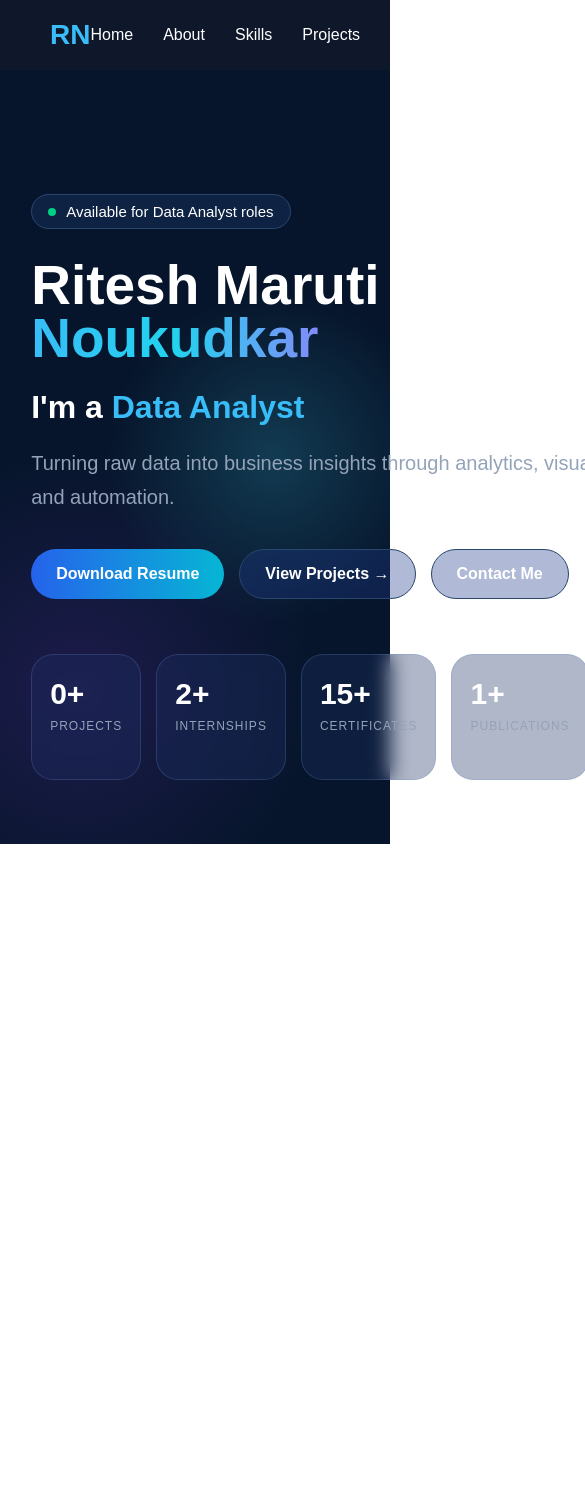
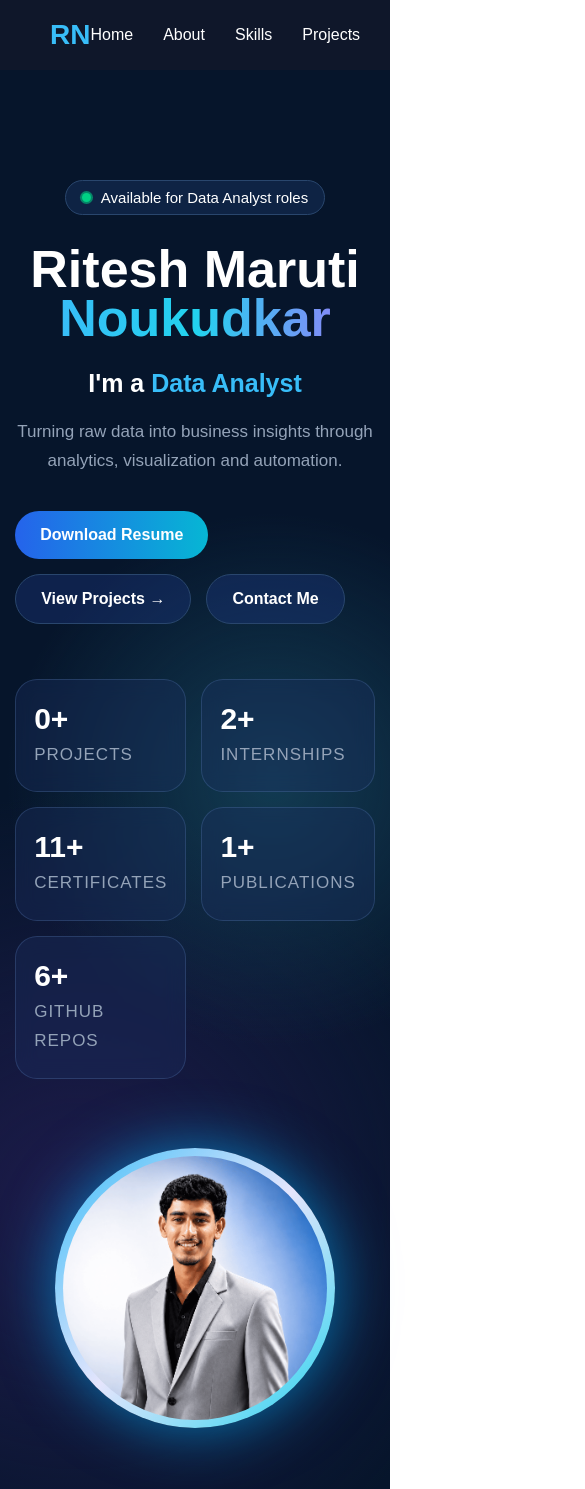
Before and after one commit to rick96283-sys/portfolio, a React app: page / in a window 390 px wide. Shown: the top 1489 px of the page, 585 px wide, since content can reach past the window. Before the commit the page ends 844 px from the top, so only its background shows below. Built offline with nearby package versions, Linux system fonts and the light colour scheme; the HTML template or start-up script is replaced by a standard one.

Commit message:
Profile Picture Add And Apply Floating Effect

```diff
--- a/src/components/Hero/Hero.css
+++ b/src/components/Hero/Hero.css
@@ -1,10 +1,11 @@
 .hero {
   min-height: calc(100vh - 70px);
-  padding: 120px 8% 60px;
+  padding: 100px 6% 50px;
 
   display: flex;
   align-items: center;
-
+ justify-content: space-between;
+  gap: 80px;
   background:
     radial-gradient(circle at 70% 50%, #123b52 0%, transparent 35%),
     radial-gradient(circle at 20% 80%, #1d1b4b 0%, transparent 35%),
@@ -14,7 +15,8 @@
 }
 
 .hero-content {
-  max-width: 850px;
+  flex: 1;
+  max-width: 800px;
 }
 
 .availability {
@@ -34,15 +36,31 @@
 }
 
 .status-dot {
-  width: 8px;
-  height: 8px;
+  width: 9px;
+  height: 9px;
 
   background: #00d084;
   border-radius: 50%;
+
+  animation: pulse 1.8s infinite;
+}
+
+@keyframes pulse {
+  0% {
+    box-shadow: 0 0 0 0 rgba(0, 208, 132, 0.7);
+  }
+
+  70% {
+    box-shadow: 0 0 0 10px rgba(0, 208, 132, 0);
+  }
+
+  100% {
+    box-shadow: 0 0 0 0 rgba(0, 208, 132, 0);
+  }
 }
 
 .hero h1 {
-  font-size: clamp(55px, 7vw, 100px);
+  font-size: clamp(20px, 4vw, 70px);
   line-height: 0.95;
 
   margin: 0 0 25px;
@@ -173,3 +191,98 @@
 
   margin: 0;
 }
+@media (max-width: 600px) {
+
+  .hero {
+    padding: 110px 20px 50px;
+  }
+
+  .hero h1 {
+    font-size: 52px;
+  }
+
+  .hero h2 {
+    font-size: 25px;
+  }
+
+  .hero p {
+    font-size: 17px;
+  }
+
+  .hero-stats {
+    grid-template-columns: 1fr;
+  }
+
+}
+@media (max-width: 900px) {
+
+  .hero-stats {
+    grid-template-columns: repeat(2, 1fr);
+  }
+
+}
+.hero-image {
+  width: 380px;
+  height: 380px;
+
+  flex-shrink: 0;
+
+  border-radius: 50%;
+
+  padding: 8px;
+
+  background: linear-gradient(
+    135deg,
+    #38bdf8,
+    #e5e5fd,
+    #22d3ee
+  );
+
+  box-shadow: 0 0 60px rgba(3, 178, 253, 0.632);
+  animation: float 4s ease-in-out infinite;
+}
+@keyframes float {
+  0% {
+    transform: translateY(0);
+  }
+
+  50% {
+    transform: translateY(-12px);
+  }
+
+  100% {
+    transform: translateY(0);
+  }
+}
+.hero-image img {
+  width: 100%;
+  height: 100%;
+
+  object-fit: cover;
+
+  border-radius: 50%;
+
+  display: block;
+}
+@media (max-width: 900px) {
+
+  .hero {
+    flex-direction: column;
+    text-align: center;
+  }
+
+  .hero-content {
+    display: flex;
+    flex-direction: column;
+    align-items: center;
+  }
+
+  .hero-image {
+    width: 280px;
+    height: 280px;
+  }
+
+  .hero-stats {
+    grid-template-columns: repeat(2, 1fr);
+  }
+}
--- a/src/components/Hero/Hero.jsx
+++ b/src/components/Hero/Hero.jsx
@@ -52,7 +52,7 @@ function Hero() {
   </div>
 
   <div className="stat-card">
-    <h3>15+</h3>
+    <h3>11+</h3>
     <p>Certificates</p>
   </div>
 
@@ -62,13 +62,15 @@ function Hero() {
   </div>
 
   <div className="stat-card">
-    <h3>24+</h3>
+    <h3>6+</h3>
     <p>GitHub Repos</p>
   </div>
 
 </div>
       </div>
-
+<div className="hero-image">
+           <img src="/src/assets/images/myprof.png" alt="Ritesh Noukudkar" />
+           </div>
     </section>
   );
 }
```
Also changed, not shown: src/assets/images/myprof.png (added).
